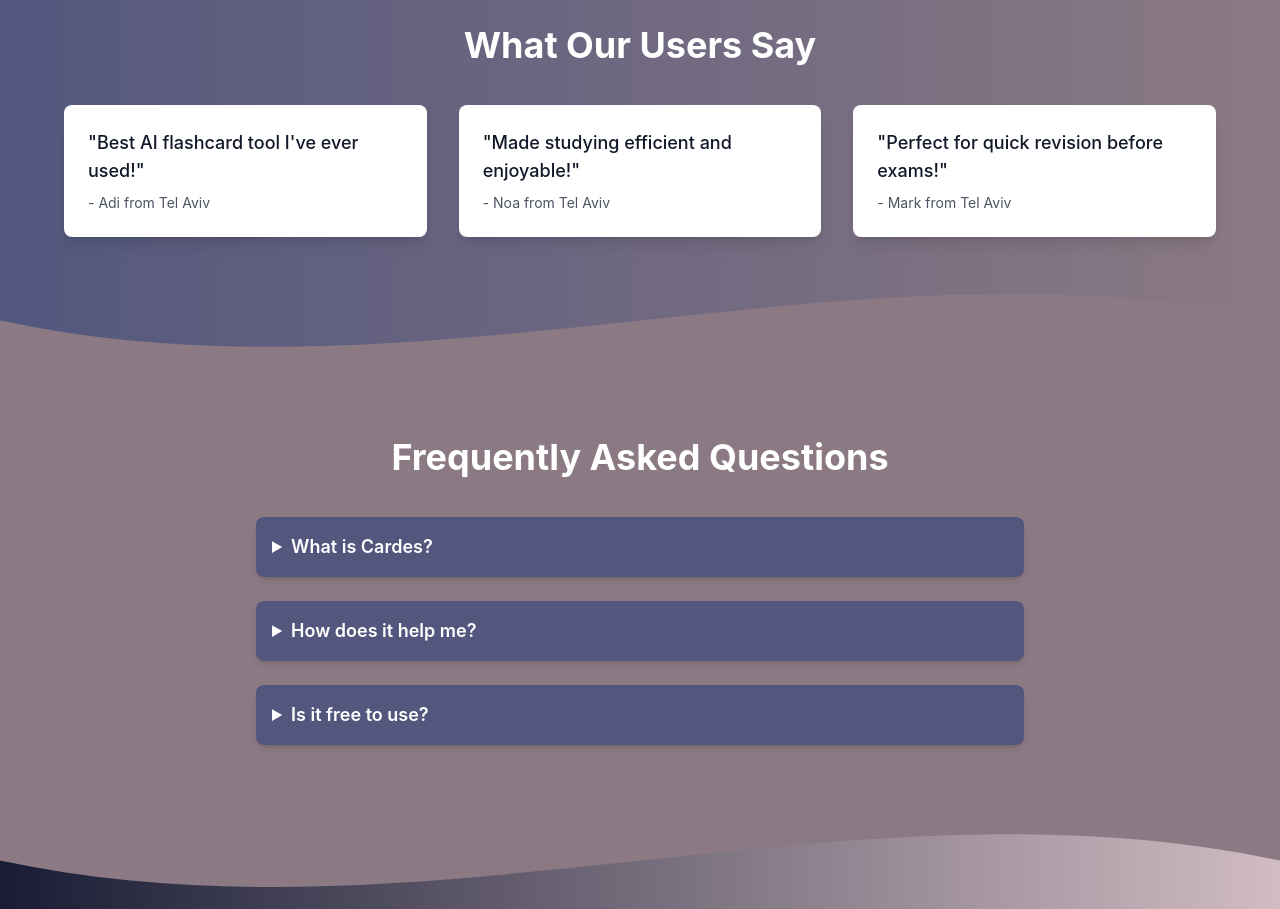
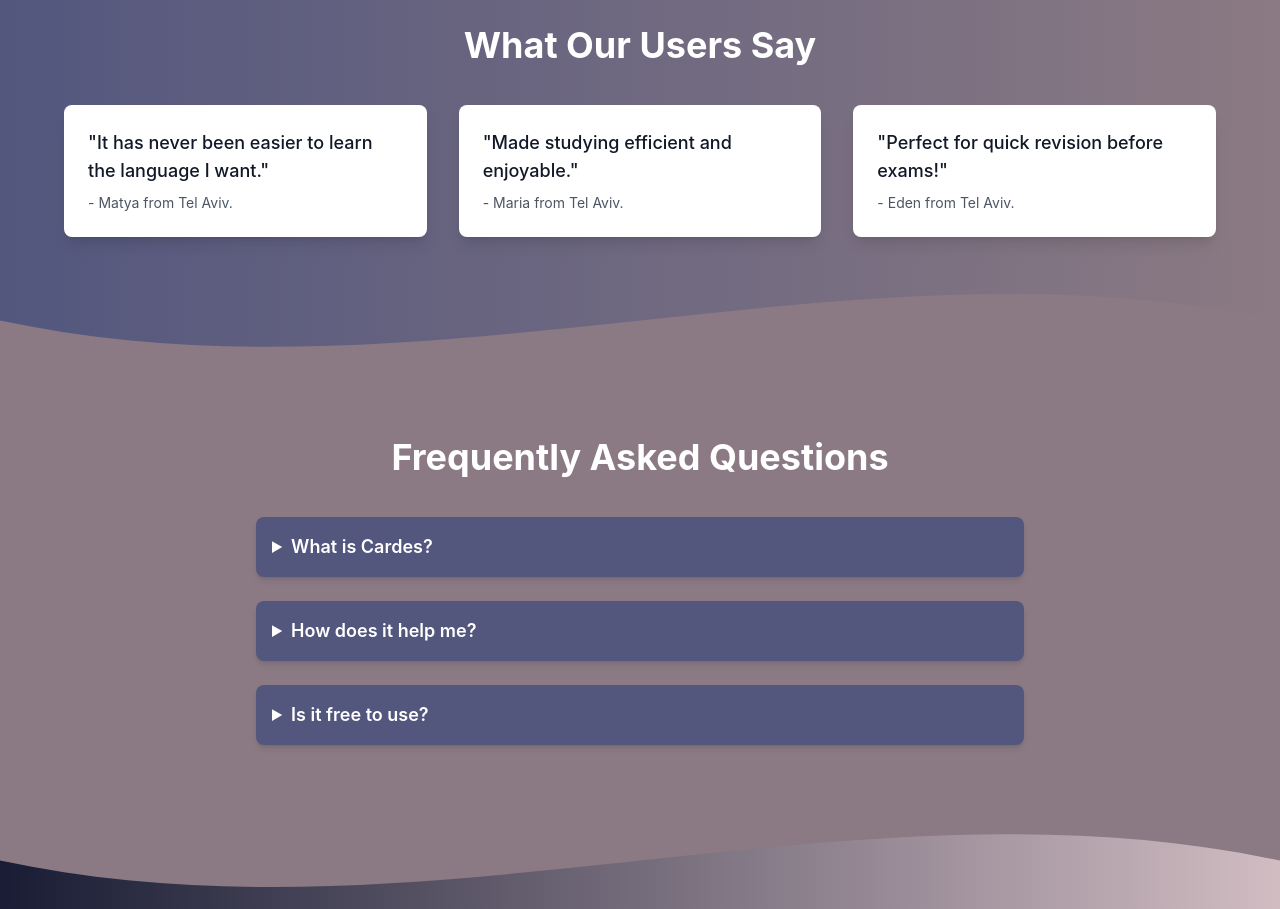
Before and after one commit to 3raulo9/Cardes_AI, a React (Create React App) app in the folder cardes-ai/: page / in a window 1280 px wide. Shown: the part 1560-2469 px from the top of the page. Built offline with nearby package versions, Linux system fonts and the light colour scheme; no server answers.

Commit message:
Update LandingPage.jsx

```diff
--- a/cardes-ai/src/pages/LandingPage.jsx
+++ b/cardes-ai/src/pages/LandingPage.jsx
@@ -284,16 +284,16 @@
         <div className="grid grid-cols-1 md:grid-cols-2 lg:grid-cols-3 gap-6 sm:gap-8 max-w-6xl mx-auto">
           {[
             {
-              text: "Best AI flashcard tool I've ever used!",
-              user: "Adi from Tel Aviv",
+              text: "It has never been easier to learn the language I want.",
+              user: "Matya from Tel Aviv.",
             },
             {
-              text: "Made studying efficient and enjoyable!",
-              user: "Noa from Tel Aviv",
+              text: "Made studying efficient and enjoyable.",
+              user: "Maria from Tel Aviv.",
             },
             {
               text: "Perfect for quick revision before exams!",
-              user: "Mark from Tel Aviv",
+              user: "Eden from Tel Aviv.",
             },
           ].map((testimonial, i) => (
             <motion.div
```
